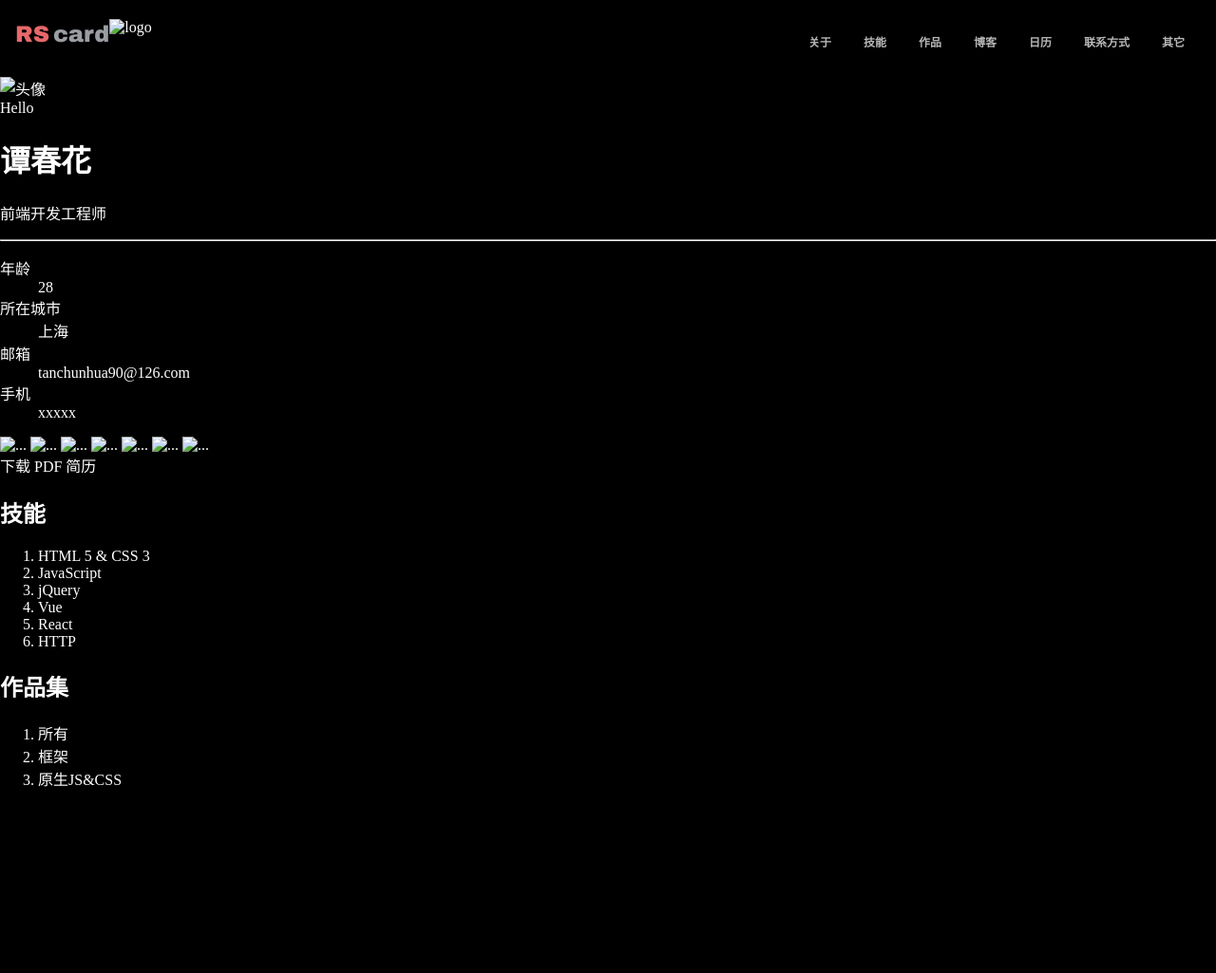
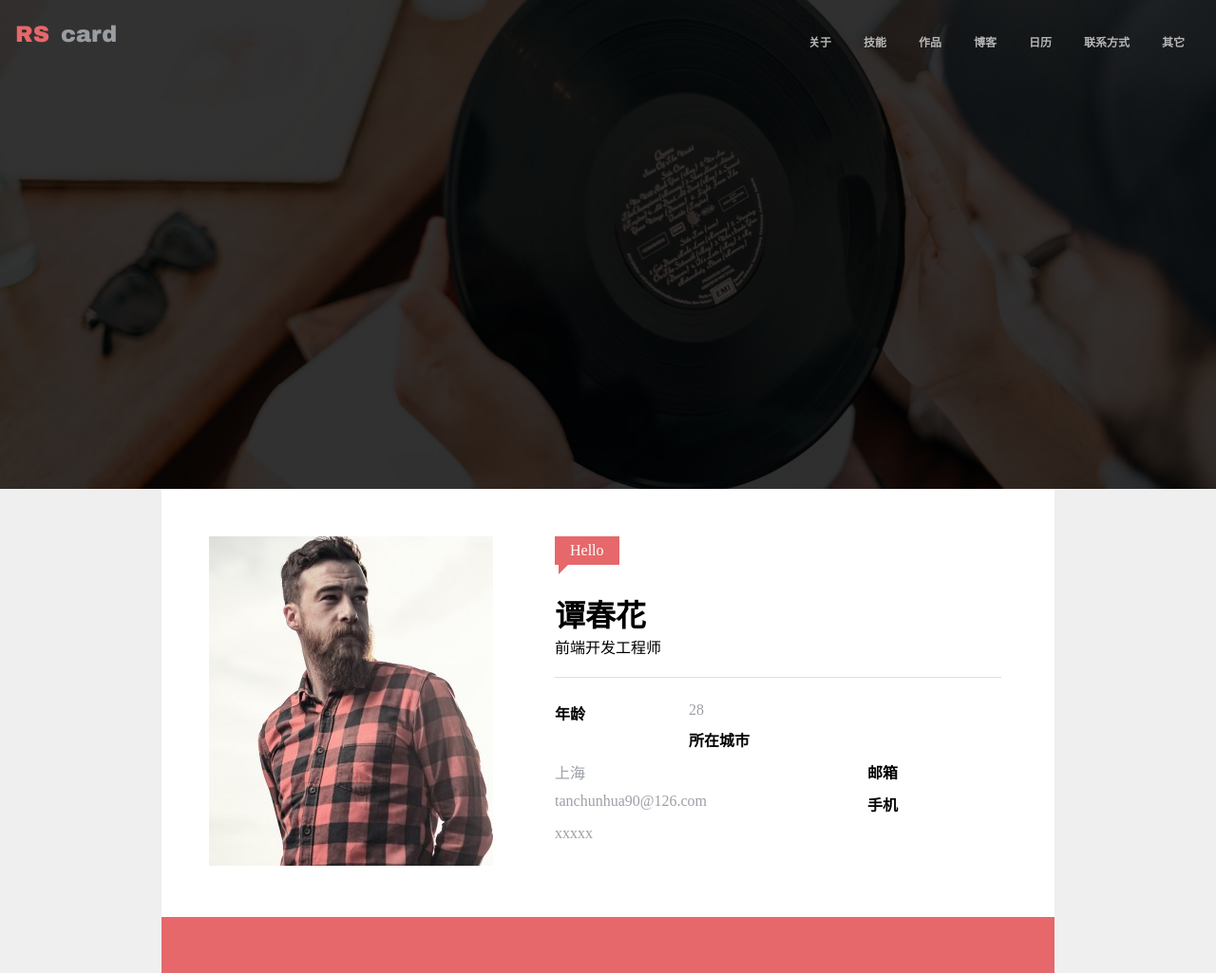
Before and after one commit to flowertan/CV, a plain HTML site: page index.html in a window 1280 px wide. Shown: the top 1025 px of the page at 95% size. Before the commit the page ends 848 px from the top, so only its background shows below. Drawn offline with Linux system fonts and the light colour scheme.

Commit message:
增加usercard和banner

```diff
--- a/css/style.css
+++ b/css/style.css
@@ -1,6 +1,5 @@
 body{
-    background: black;
-    color: white;
+    background: #efefef;
     margin: 0;
 }
 
@@ -9,6 +8,16 @@ a{
     text-decoration: none;
 }
 
+* {
+    margin: 0;
+    padding: 0;
+}
+
+hr {
+    height: 0;
+    border: none;
+    border-top: 1px solid #DEDEDE;
+}
 .clearfix::after{
     content: '';
     display: block;
@@ -32,25 +41,34 @@ a{
 }
 
 .topNavBar{
-    padding: 20px 16px 20px 16px;
+    padding: 20px 0 20px 0;
+    position: fixed;
+    top: 0;
+    left: 0;
+    width: 100%;
 }
-.topNavBar > nav{
+
+.topNavBar-inner {
+    padding: 0 16px;
+}
+
+.topNavBar nav{
     padding-top: 7px;
 }
 
-.topNavBar > nav > ul{
+.topNavBar nav > ul{
     list-style: none;
     padding: 0;
     margin: 0;
 }
 
-.topNavBar > nav > ul > li{
+.topNavBar nav > ul > li{
     float: left;
     margin-left: 17px;
     margin-right: 17px;
 }
 
-.topNavBar > nav > ul > li > a{
+.topNavBar nav > ul > li > a{
     font-size: 12px;
     color: #b7b7b7;
     font-weight: bold;
@@ -61,6 +79,110 @@ a{
     display: block;
 }
 
-.topNavBar > nav > ul > li > a:hover{
+.topNavBar nav > ul > li > a:hover{
     border-bottom: 3px solid #e06567;
 }
+
+.banner {
+    height: 515px;
+    background-image: url("../img/rs-cover.jpg");
+    background-position: center center;
+    background-size: cover;
+}
+
+.banner .mask {
+    height: 515px;
+    background-color: rgba(0, 0, 0, 0.8);
+}
+
+.userCard {
+    max-width: 940px;
+    margin-left: auto;
+    margin-right: auto;
+    background-color: #ffffff;
+}
+
+.userCard .welcome{
+    background-color: #e6686a;
+    color: white;
+    display: inline-block;
+    padding: 4px 16px;
+    line-height: 22px;
+    position: relative;
+    margin-bottom: 10px;
+}
+
+.userCard .welcome .triangle {
+    display: block;
+    border: 10px solid transparent;
+    width: 0px;
+    border-left-color: #e6686a;
+    border-top-width: 0px;
+    position: absolute;
+    left: 4px;
+    top: 100%;
+}
+
+
+.userCard .picture {
+    float: left;
+}
+
+.userCard .text {
+    float: left;
+    margin-left: 65px;
+    width: 470px;
+}
+
+.userCard .text h1 {
+    margin-top: 18px;
+}
+
+.userCard .text hr {
+    margin: 20px 0;
+}
+
+.userCard .pictureAndText {
+    padding: 50px;
+}
+
+
+.userCard dl dt,
+.userCard dl dd {
+    float: left;
+    padding: 5px 0;
+}
+.userCard dl dt{
+    width: 30%;
+    font-weight: bold;
+}
+
+.userCard dl dd{
+    width: 70%;
+    color: #9da0a7;
+}
+
+.userCard > footer.media {
+    background: #e6686a;
+    text-align: center;
+}
+
+.userCard > footer.media > a {
+    display: inline-block;
+    width: 40px;
+    line-height: 30px;
+    padding: 5px 0;
+    border-radius: 50%;
+    margin: 16px;
+}
+
+.userCard > footer.media > a:hover{
+    background: #cf5d5f;
+}
+
+.userCard svg {
+    width: 30px;
+    height: 30px;
+    fill: white;
+    vertical-align: top;
+}
--- a/index.html
+++ b/index.html
@@ -1,16 +1,28 @@
 <!DOCTYPE html>
 <html lang="en">
+
 <head>
     <meta charset="UTF-8">
     <title>谭春花的个人简历</title>
     <link rel="stylesheet" href="css/style.css">
+    <script src="//at.alicdn.com/t/font_979171_euz026gzmxp.js"></script>
+    <style type="text/css">
+        .icon {
+            width: 1em; height: 1em;
+            vertical-align: -0.15em;
+            fill: currentColor;
+            overflow: hidden;
+        }
+    </style>
 </head>
+
 <body>
-<div class="topNavBar clearfix">
+    <div class="topNavBar">
+        <div class="topNavBar-inner clearfix">
             <a class="logo" href="#" alt="logo" style="float: left;">
-        <span class="rs">RS</span><span class="card">card</span>
+                <span class="rs">RS</span>
+                <span class="card">card</span>
             </a>
-    <img src="#" alt="logo"/>
             <nav style="float: right;">
                 <ul class="clearfix">
                     <li><a href="#">关于</a> </li>
@@ -23,16 +35,20 @@
                 </ul>
             </nav>
         </div>
-<div class="banner" style="background-image: url(#)"></div>
+    </div>
+    <div class="banner">
+        <div class="mask"></div>
+    </div>
     <main>
-    <div class="card">
-        <div class="pictureAndText">
+        <div class="userCard">
+            <div class="pictureAndText clearfix">
                 <div class="picture">
-                <img src="" alt="头像">
+                    <img src="./img/avatar.jpg" width="299" height="347" alt="头像">
                 </div>
                 <div class="text">
-                <div class="profile">
-                    <span class="welcome">Hello</span>
+                    <span class="welcome">Hello
+                        <span class="triangle"></span>
+                    </span>
                     <h1>谭春花</h1>
                     <p>前端开发工程师</p>
                     <hr>
@@ -48,15 +64,22 @@
                     </dl>
                 </div>
             </div>
-        </div>
             <footer class="media">
-            <a href="#"><img src="#" alt="..."></a>
-            <a href="#"><img src="#" alt="..."></a>
-            <a href="#"><img src="#" alt="..."></a>
-            <a href="#"><img src="#" alt="..."></a>
-            <a href="#"><img src="#" alt="..."></a>
-            <a href="#"><img src="#" alt="..."></a>
-            <a href="#"><img src="#" alt="..."></a>
+                <a href="#">
+                    <svg class="icon" aria-hidden="true">
+                        <use xlink:href="#icon-github"></use>
+                    </svg>
+                </a>
+                <a href="#">
+                    <svg class="icon" aria-hidden="true">
+                        <use xlink:href="#icon-twitter"></use>
+                    </svg>
+                </a>
+                <a href="#">
+                    <svg class="icon" aria-hidden="true">
+                        <use xlink:href="#icon-weibo"></use>
+                    </svg>
+                </a>
             </footer>
         </div>
         <a class="button" href="#">下载 PDF 简历</a>
```
Also changed, not shown: img/avatar.jpg (added), img/rs-cover.jpg (added). Lines whose indentation alone changed are shown as unchanged.
